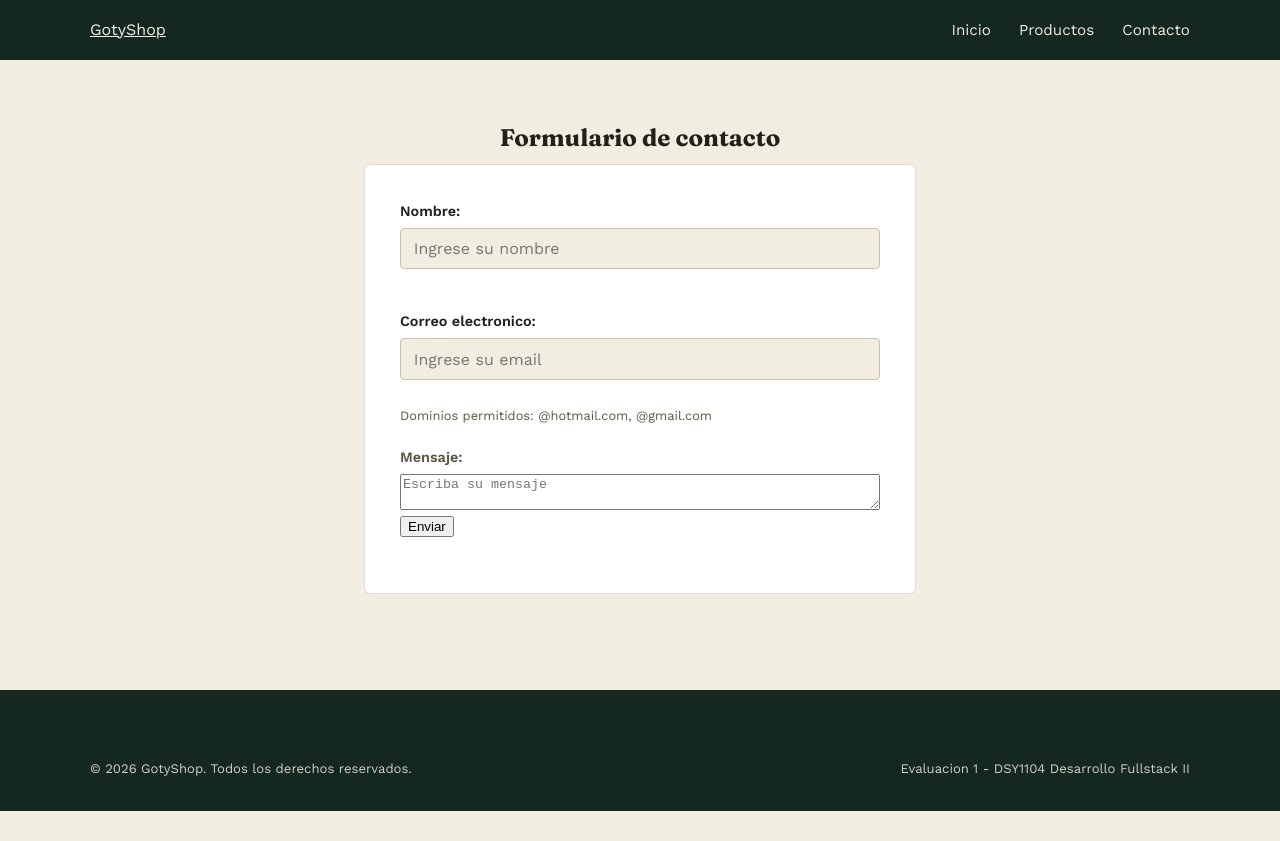
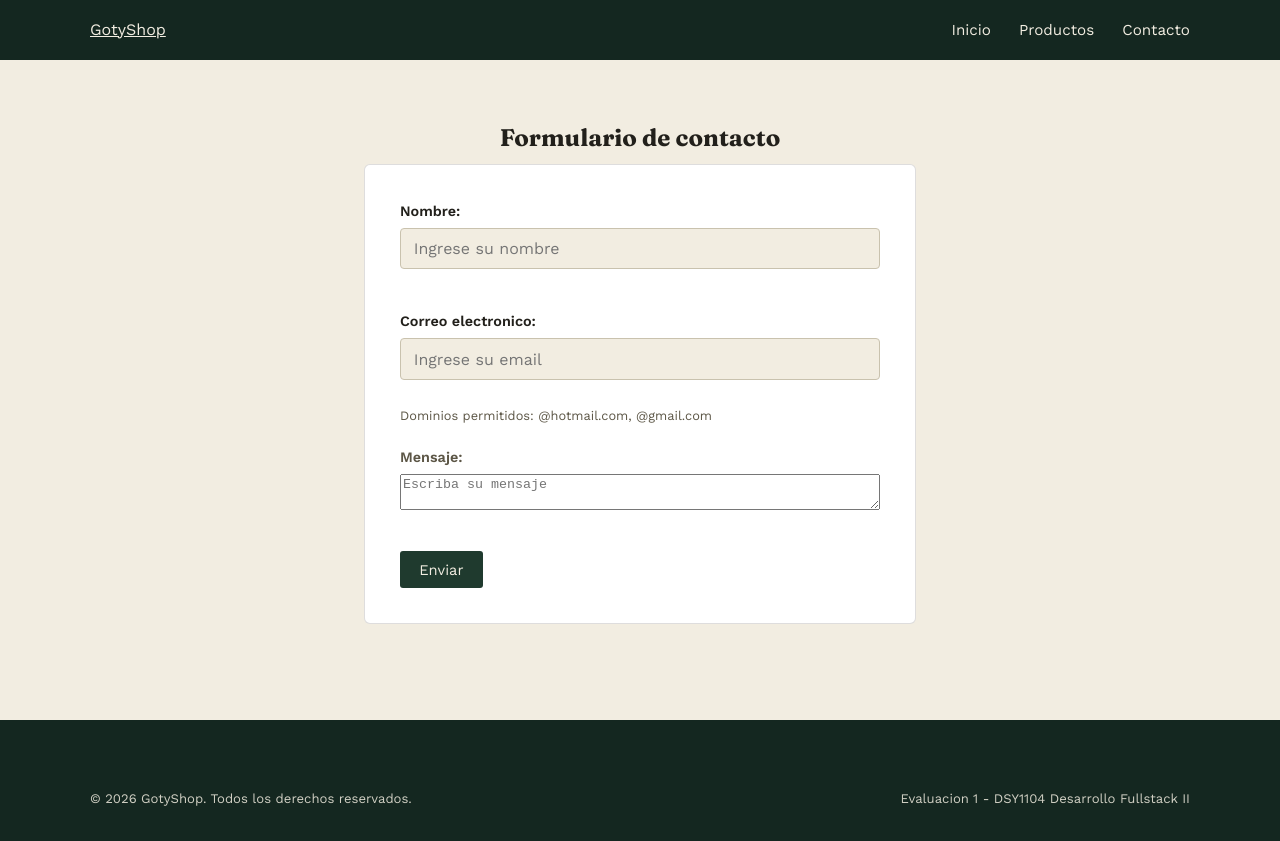
Before and after one commit to fullstack-para-mamados/Prueba-1-Fullstack-2, a plain HTML site: page V.01/Contacto.html in a window 1280 px wide. Before the commit the page ends 811 px from the top, so only its background shows below. Drawn offline with nearby package versions, Linux system fonts and the light colour scheme.

Commit message:
Fix Contacto

```diff
--- a/V.01/Contacto.html
+++ b/V.01/Contacto.html
@@ -64,11 +64,10 @@
                             required placeholder="Escriba su mensaje"
                             maxlength= "500"
                         ></textarea>
-                        <span class="mensaje-error" id="error-mensaje">
-                        <button type="submit">
-                            Enviar
-                        </button>
+                        <span class="mensaje-error" id="error-mensaje"></span>
                     </div>
+                    <div id="mensaje-formulario" class="mensaje-formulario" role="alert"></div>
+                    <button class="boton" type="submit">Enviar </button>
                 </form>
     </section>
 </main>
```
Lines whose indentation alone changed are shown as unchanged.
